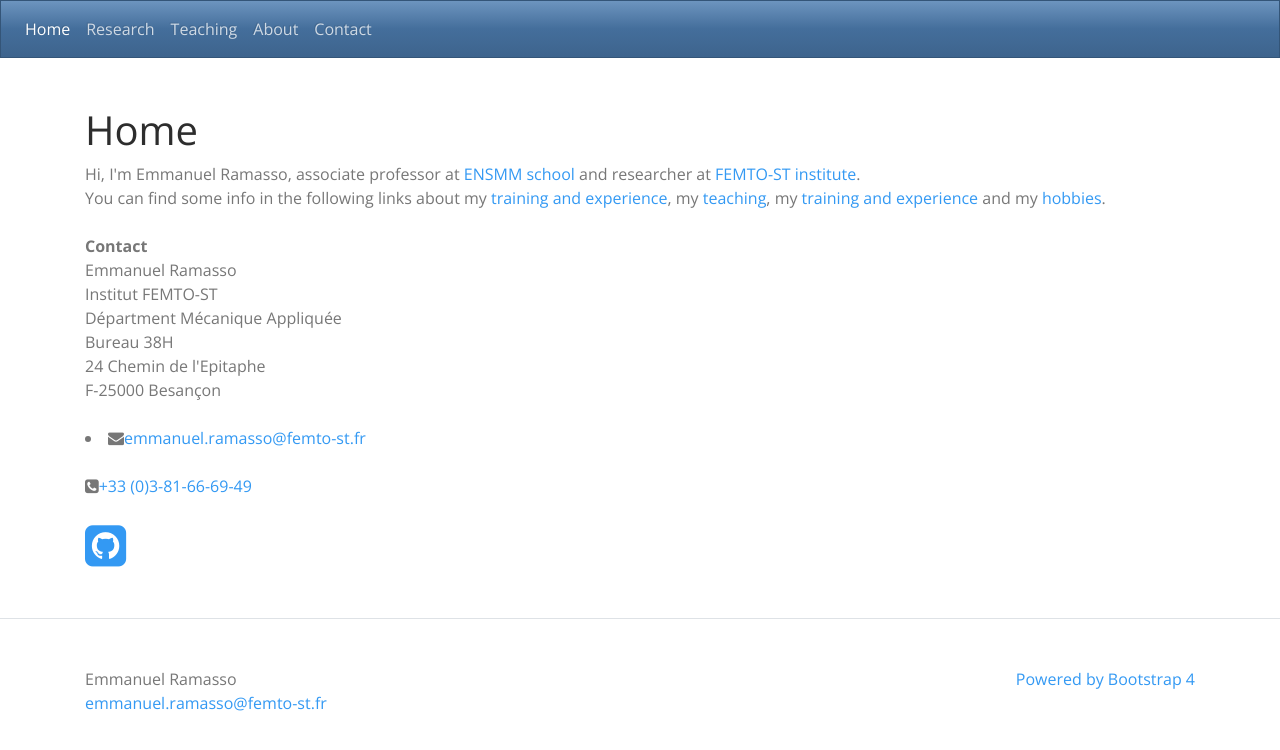
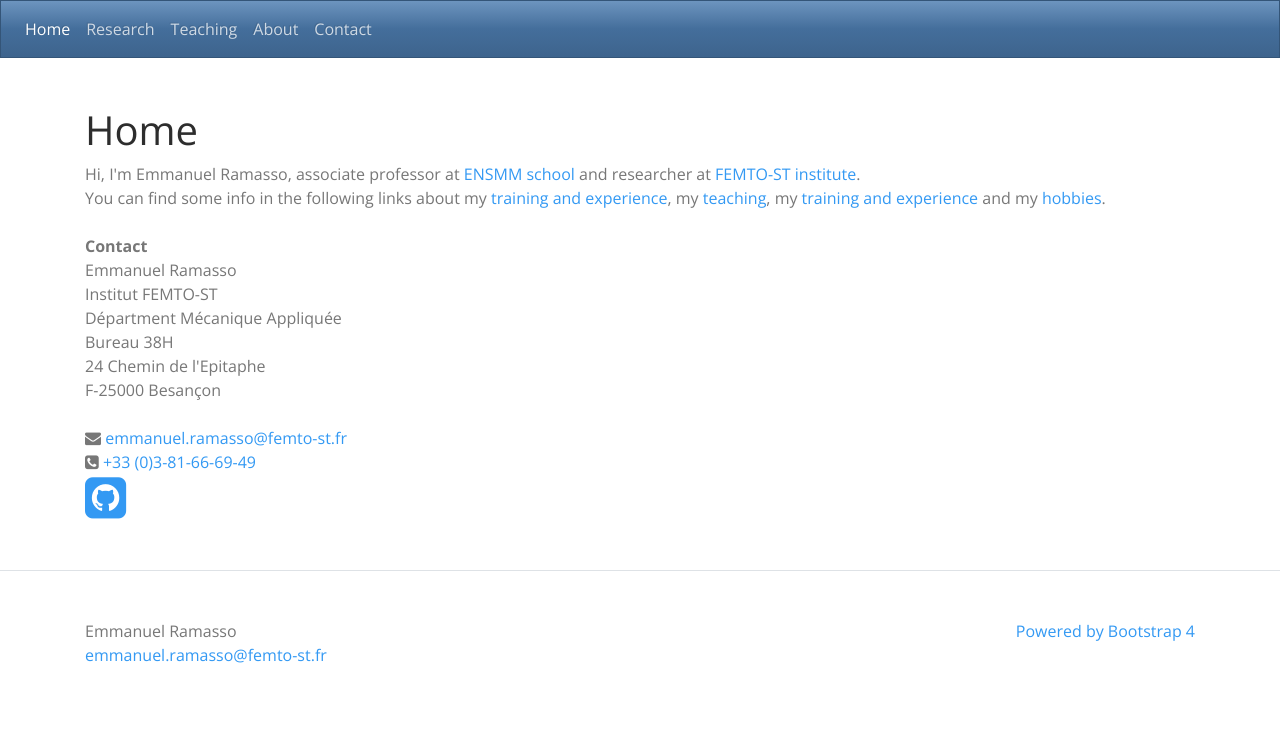
Before and after one commit to emmanuelramasso/emmanuelramasso.github.io, a Jekyll site: the page built from index.html, in a window 1280 px wide. Shown: the top 750 px of the page. Built offline with Jekyll 4.4.1, drawn with Linux system fonts in a browser that asks for light colours; a style sheet for code colours, icons or effects is not loaded.

Commit message:
Update index.html

```diff
--- a/index.html
+++ b/index.html
@@ -24,9 +24,9 @@ Bureau 38H<br>
 24 Chemin de l'Epitaphe<br>
 F-25000 Besançon<br>
 
+<br><span class="icon"><i class="fa fa-envelope"></i></span><span class="contact-detail"><a href="mailto:emmanuel.ramasso@femto-st.fr"> emmanuel.ramasso@femto-st.fr</a></span>
 <br>
-<li><span class="icon"><i class="fa fa-envelope"></i></span><span class="contact-detail"><a href="mailto:emmanuel.ramasso@femto-st.fr">emmanuel.ramasso@femto-st.fr</a></span><br>
-<br><span class="icon"><i class="fa fa-phone-square"></i></span><span class="contact-detail"><a href="tel:+33 (0)3-81-66-69-49">+33 (0)3-81-66-69-49</a></span></li><br>
+<span class="icon"><i class="fa fa-phone-square"></i></span><span class="contact-detail"><a href="tel:+33 (0)3-81-66-69-49"> +33 (0)3-81-66-69-49</a></span><br>
 
 <a href="https://scholar.google.com/citations?user=ZA3OKi0AAAAJ&hl=fr"><span class="icon"><i class="ai ai-google-scholar-square ai-3x"></i></span></a>
 <a href="https://orcid.org/0000-0002-1744-7453"><span class="icon"><i class="ai ai-orcid-square ai-3x"></i></span></a>
```
